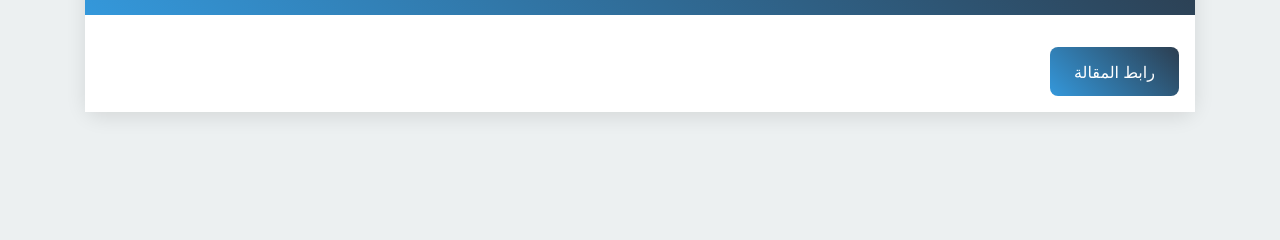
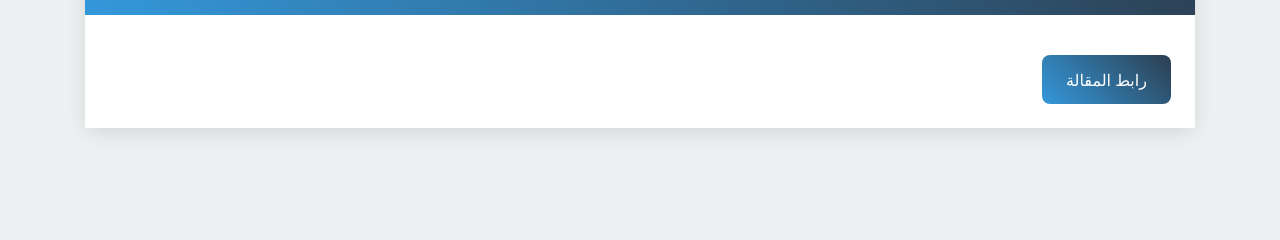
Before and after one commit to MrIbrahem/petscan_list, a Flask app: template templates/result.html in a window 1280 px wide. Shown: the part 179-419 px from the top of the page. Run offline with Flask 3, Linux system fonts and the light colour scheme; the template is opened without the code that fills it, so the values that code supplies are empty; some libraries are stand-ins or nearby versions.

Commit message:
Update result.html

```diff
--- a/templates/result.html
+++ b/templates/result.html
@@ -9,7 +9,7 @@
             نتيجة تحديث: {{ title }}
         </h4>
     </div>
-    <div class="card-body">
+    <div class="card-body p-4">
         <p class="card-text">{{ result }}</p>
         <a href="{{ url }}" target="_blank" class="btn btn-primary">رابط المقالة</a>
     </div>
```
